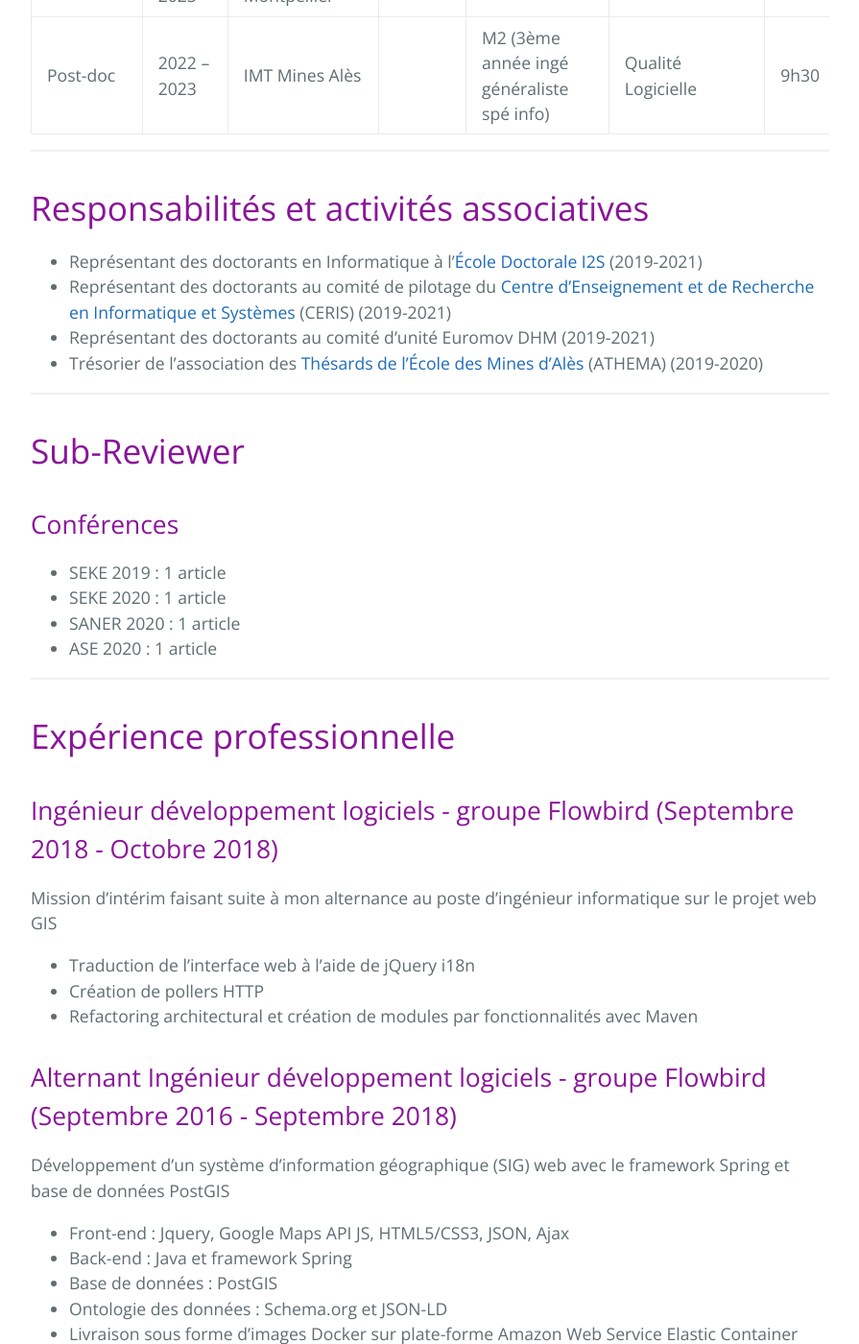
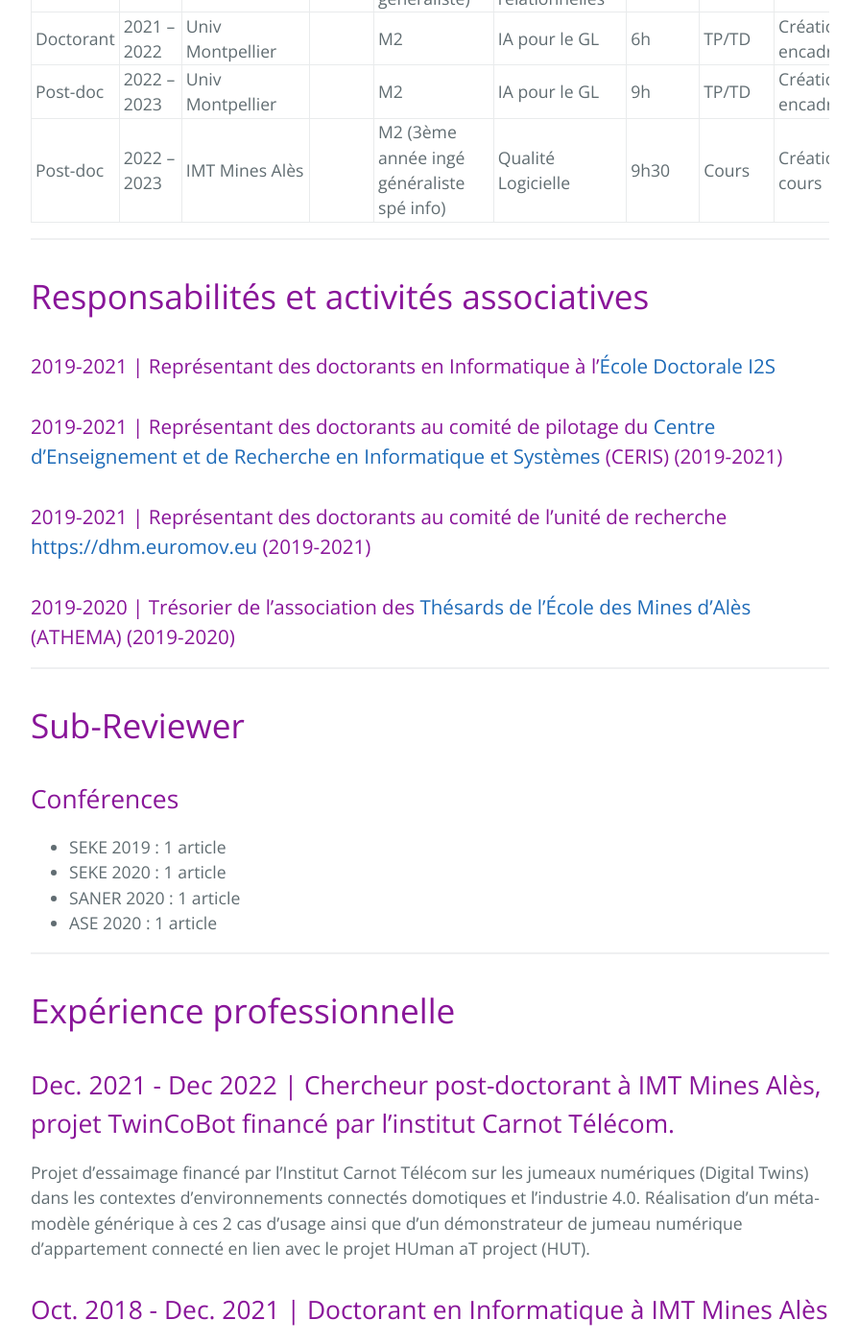
Before and after one commit to qperez/qperez.github.io, a Jekyll site: the page built from index.md, in a window 1280 px wide and 1400 px high, scrolled down 7401 px. Shown: the whole window at 96% size, without its empty margins (192-1087 px from the left). Built offline with Jekyll 4.4.1, drawn with Linux system fonts in a browser that asks for light colours; some of the changed text lies outside the part shown.

Commit message:
Intermediate CV Update

```diff
--- a/_config.yml
+++ b/_config.yml
@@ -1,4 +1,4 @@
 theme: jekyll-theme-cayman
 title: Quentin Perez
-description: Doctorant en Génie Logiciel - IMT Mines Ales
+description: Post-Doctorant en Génie Logiciel - DiverSE, IRISA, Inria, univ Rennes
 download: False
--- a/_sass/jekyll-theme-cayman.scss
+++ b/_sass/jekyll-theme-cayman.scss
@@ -323,7 +323,7 @@ a {
 
     th,
     td {
-      padding: 0.5rem 1rem;
+      padding: 0.05rem 0.25rem;
       border: 1px solid $table-border-color;
     }
   }
--- a/index.md
+++ b/index.md
@@ -17,7 +17,7 @@ Email : [quentin.perez@inria.fr](mailto:quentin.perez@inria.fr)
 ***
 # Diplômes
 
-## 2021 | Doctorat en Informatique - IMT Mines Alès
+## 2021 | Doctorat en Informatique - : EuroMov Digital Health In Motion, IMT Mines Alès, France
 
 **Sujet : Gestion des contributions architecturales dans les projets logiciels : Métriques, analyses empiriques et apprentissage machine**
 
@@ -57,7 +57,7 @@ Mention : Bien (major de promotion)
 ---
 ## 2015 | DUT Informatique - Université de Franche-Comté - IUT Belfort-Montbéliard
 
-***
+---
 
 # Publications
 
@@ -87,7 +87,17 @@ Vous pouvez aussi retrouver mes publications sur mon [CV HAL](https://cv.archive
 * Quentin Perez, Alexandre Le Borgne, Christelle Urtado, Sylvain Vauttier. Towards Profiling Runtime Architecture Code Contributors in Software Projects. ENASE 2021 - 16th International conference on Evaluation of Novel Approaches to Software Engineering, Apr 2021, Online, United States. (CORE rang B)
 * Quentin Perez, Alexandre Le Borgne, Christelle Urtado, Sylvain Vauttier. An Empirical Study about Software Architecture Configuration Practices with the Java Spring Framework. SEKE: Software Engineering and Knowledge Engineering, Jul 2019, Lisbonne, Portugal. pp.465-468. (CORE rang B)
 
-###
+## Workshop Papers
+
+* Gaëlic Bechu, Antoine Beugnard, Caroline Gl Cao, Quentin Perez, Christelle Urtado, Sylvain Vauttier. A software engineering point of view on digital twin architecture. ETFA 2022 - IEEE 27th International Conference on Emerging Technologies and Factory Automation, Sep 2022, Stuttgart, Germany.
+
+## Conférences Francophones
+
+* Gaëlic Bechu, Antoine Beugnard, Caroline Gl Cao, Quentin Perez, Christelle Urtado, Sylvain Vauttier. Déploiement dirigé par les modèles de jumeaux numériques dans les environnements intelligents. HUT LaConf 2022 - L'interdisciplinarité au service des environnements intelligents, Nov 2022, Montpellier, France.
+
+# Posters
+
+*
 
 ***
 
@@ -95,39 +105,37 @@ Vous pouvez aussi retrouver mes publications sur mon [CV HAL](https://cv.archive
 
 J'ai exercé mes enseignements principalement à l'IMT Mines Alès de 2018 à 2022 mais aussi à l'Université de Montpellier en 2021 et 2022.
 
-| Statut | Année | Établissement | Public | Niveau | Matière | Volume Horaire | Nature | Responsabilités | Supports |
-|--------|-------|---------------|--------|--------|---------|----------------|--------|-----------------|----------|
-  | Doctorant | 2018 – 2019 | IMT Mines Alès |   | L3 (1ère année ingé généraliste) | Algorithmique et POO (Java) | 13h | TP/TD | Encadrement |   |
- | Doctorant | 2018 – 2019 | IMT Mines Alès | INFRES | L3 (1ère année ingé par apprentissage info) | Approche objets (UML) | 15h | TP/TD | Encadrement |   |
- | Doctorant | 2018 – 2019 | IMT Mines Alès |   | M1 (2ème année ingé généraliste spé info) | Projet GL | 16h | TP/TD | Encadrement |   |
- | Doctorant | 2018 – 2019 | IMT Mines Alès |   | M2 (3ème année ingé généraliste spé info) | Étude Technique | 10h | Projet étudiant | Encadrement |   |
- | Doctorant | 2018 – 2019 | IMT Mines Alès |   | M1 (2ème année ingé généraliste spé info) | Mission R&D | 20h | Projet étudiant | Encadrement |   |
- | Doctorant | 2019 – 2020 | IMT Mines Alès |   | M1 (2ème année ingé généraliste spé info) | Programmation Orientée Objet | 8h | TP/TD | Encadrement |   |
- | Doctorant | 2019 – 2020 | IMT Mines Alès |   | M2 (3ème année ingé généraliste spé info) | Qualité Logicielle | 6h30 | Cours | Création de cours | https://www.slideshare.net/secret/GUfJLao8HZXZHk |
- | Doctorant | 2019 – 2020 | IMT Mines Alès |   | M2 (3ème année ingé généraliste spé info) | Bonnes pratiques logicielles | 10h | TP/TD | Encadrement |   |
- | Doctorant | 2019 – 2020 | IMT Mines Alès |   | M1 (2ème année ingé généraliste spé info) | Projet GL | 16h | TP/TD | Encadrement |   |
- | Doctorant | 2019 – 2020 | IMT Mines Alès |   | L3 (1ère année ingé généraliste) | Base de données relationnelles | 14h | TP/TD | Encadrement |   |
- | Doctorant | 2019 – 2020 | IMT Mines Alès | INFRES | L3 (1ère année ingé par apprentissage info) | Approche objets (UML) | 15h | TP/TD | Encadrement |   |
- | Doctorant | 2019 – 2020 | IMT Mines Alès | INFRES | L3 (1ère année ingé par apprentissage info) | Langages objets (Java) | 11h | TP/TD | Encadrement |   |
- | Doctorant | 2020 – 2021 | IMT Mines Alès |   | L3 (1ère année ingé généraliste) | Base de données relationnelles | 14h | TP/TD | Encadrement |   |
- | Doctorant | 2020 – 2021 | IMT Mines Alès | INFRES | L3 (1ère année ingé par apprentissage info) | Approche objets (UML) | 15h | TP/TD | Encadrement |   |
- | Doctorant | 2020 – 2021 | IMT Mines Alès | INFRES | L3 (1ère année ingé par apprentissage info) | Langages objets (Java) | 11h | TP/TD | Encadrement |   |
- | Doctorant | 2020 – 2021 | IMT Mines Alès |   | M2 (3ème année ingé généraliste spé info) | Qualité Logicielle | 6h30 | Cours | Création de cours | https://www.slideshare.net/secret/GUfJLao8HZXZHk |
- | Doctorant | 2020 – 2021 | IMT Mines Alès |   | M1 (2ème année ingé généraliste spé info) | Mission R&D | 20h | Projet étudiant | Encadrement |   |
- | Doctorant | 2021 – 2022 | IMT Mines Alès |   | L3 (1ère année ingé généraliste) | Base de données relationnelles | 14h | TP/TD | Encadrement |   |
- | Doctorant | 2021 – 2022 | Univ Montpellier |   | M2 | IA pour le GL | 6h | TP/TD | Création TP et encadrement | https://github.com/qperez/TP-Master-MTP-GL-IA4GL/ |
- | Post-doc | 2022 – 2023 | Univ Montpellier |   | M2 | IA pour le GL | 9h | TP/TD | Création TP et encadrement |   |
- | Post-doc | 2022 – 2023 | IMT Mines Alès |   | M2 (3ème année ingé généraliste spé info) | Qualité Logicielle | 9h30 | Cours | Création de cours |   |
+| Statut    | Année       | Établissement | Public  | Niveau                                      | Matière                        | Volume Horaire  | Nature          | Responsabilités            | Supports |
+|-----------|-------------|---------------|---------|---------------------------------------------|--------------------------------|-----------------|-----------------|----------------------------|----------|
+| Doctorant | 2018 – 2019 | IMT Mines Alès |         | L3 (1ère année ingé généraliste)            | Algorithmique et POO (Java)    | 13h             | TP/TD           | Encadrement                |   |
+ | Doctorant | 2018 – 2019 | IMT Mines Alès | INFRES  | L3 (1ère année ingé par apprentissage info) | Approche objets (UML)          | 15h             | TP/TD           | Encadrement                |   |
+ | Doctorant | 2018 – 2019 | IMT Mines Alès |         | M1 (2ème année ingé généraliste spé info)   | Projet GL                      | 16h             | TP/TD           | Encadrement                |   |
+ | Doctorant | 2018 – 2019 | IMT Mines Alès |         | M2 (3ème année ingé généraliste spé info)   | Étude Technique                | 10h             | Projet étudiant | Encadrement                |   |
+ | Doctorant | 2018 – 2019 | IMT Mines Alès |         | M1 (2ème année ingé généraliste spé info)   | Mission R&D                    | 20h             | Projet étudiant | Encadrement                |   |
+ | Doctorant | 2019 – 2020 | IMT Mines Alès |         | M1 (2ème année ingé généraliste spé info)   | Programmation Orientée Objet   | 8h              | TP/TD           | Encadrement                |   |
+ | Doctorant | 2019 – 2020 | IMT Mines Alès |         | M2 (3ème année ingé généraliste spé info)   | Qualité Logicielle             | 6h30            | Cours           | Création de cours          | https://www.slideshare.net/secret/GUfJLao8HZXZHk |
+ | Doctorant | 2019 – 2020 | IMT Mines Alès |         | M2 (3ème année ingé généraliste spé info)   | Bonnes pratiques logicielles   | 10h             | TP/TD           | Encadrement                |   |
+ | Doctorant | 2019 – 2020 | IMT Mines Alès |         | M1 (2ème année ingé généraliste spé info)   | Projet GL                      | 16h             | TP/TD           | Encadrement                |   |
+ | Doctorant | 2019 – 2020 | IMT Mines Alès |         | L3 (1ère année ingé généraliste)            | Base de données relationnelles | 14h             | TP/TD           | Encadrement                |   |
+ | Doctorant | 2019 – 2020 | IMT Mines Alès | INFRES  | L3 (1ère année ingé par apprentissage info) | Approche objets (UML)          | 15h             | TP/TD           | Encadrement                |   |
+ | Doctorant | 2019 – 2020 | IMT Mines Alès | INFRES  | L3 (1ère année ingé par apprentissage info) | Langages objets (Java)         | 11h             | TP/TD           | Encadrement                |   |
+ | Doctorant | 2020 – 2021 | IMT Mines Alès |         | L3 (1ère année ingé généraliste)            | Base de données relationnelles | 14h             | TP/TD           | Encadrement                |   |
+ | Doctorant | 2020 – 2021 | IMT Mines Alès | INFRES  | L3 (1ère année ingé par apprentissage info) | Approche objets (UML)          | 15h             | TP/TD           | Encadrement                |   |
+ | Doctorant | 2020 – 2021 | IMT Mines Alès | INFRES  | L3 (1ère année ingé par apprentissage info) | Langages objets (Java)         | 11h             | TP/TD           | Encadrement                |   |
+ | Doctorant | 2020 – 2021 | IMT Mines Alès |         | M2 (3ème année ingé généraliste spé info)   | Qualité Logicielle             | 6h30            | Cours           | Création de cours          | https://www.slideshare.net/secret/GUfJLao8HZXZHk |
+ | Doctorant | 2020 – 2021 | IMT Mines Alès |         | M1 (2ème année ingé généraliste spé info)   | Mission R&D                    | 20h             | Projet étudiant | Encadrement                |   |
+ | Doctorant | 2021 – 2022 | IMT Mines Alès |         | L3 (1ère année ingé généraliste)            | Base de données relationnelles | 14h             | TP/TD           | Encadrement                |   |
+ | Doctorant | 2021 – 2022 | Univ Montpellier |         | M2                                          | IA pour le GL                  | 6h              | TP/TD           | Création TP et encadrement | https://github.com/qperez/TP-Master-MTP-GL-IA4GL/ |
+ | Post-doc  | 2022 – 2023 | Univ Montpellier |         | M2                                          | IA pour le GL                  | 9h              | TP/TD           | Création TP et encadrement |   |
+ | Post-doc  | 2022 – 2023 | IMT Mines Alès |         | M2 (3ème année ingé généraliste spé info)   | Qualité Logicielle             | 9h30            | Cours           | Création de cours          |   |
 
+---
 
-
-
-***
 # Responsabilités et activités associatives
-* Représentant des doctorants en Informatique à l'[École Doctorale I2S](https://edi2s.umontpellier.fr/) (2019-2021)
-* Représentant des doctorants au comité de pilotage du [Centre d’Enseignement et de Recherche en Informatique et Systèmes](https://www.mines-ales.fr/ecole/imt-mines-ales/les-centres-de-recherche-et-denseignement/ceris) (CERIS) (2019-2021)
-* Représentant des doctorants au comité d'unité Euromov DHM (2019-2021)
-* Trésorier de l'association des [Thésards de l'École des Mines d'Alès](https://www.linkedin.com/in/athema-mines-al%C3%A8s-13b2a113b/) (ATHEMA) (2019-2020)
+### 2019-2021 | Représentant des doctorants en Informatique à l'[École Doctorale I2S](https://edi2s.umontpellier.fr/)
+### 2019-2021 | Représentant des doctorants au comité de pilotage du [Centre d’Enseignement et de Recherche en Informatique et Systèmes](https://www.mines-ales.fr/ecole/imt-mines-ales/les-centres-de-recherche-et-denseignement/ceris) (CERIS) (2019-2021)
+### 2019-2021 | Représentant des doctorants au comité de l'unité de recherche [https://dhm.euromov.eu](Euromov DHM) (2019-2021)
+### 2019-2020 | Trésorier de l'association des [Thésards de l'École des Mines d'Alès](https://www.linkedin.com/in/athema-mines-al%C3%A8s-13b2a113b/) (ATHEMA) (2019-2020)
 
 ***
 # Sub-Reviewer
@@ -142,16 +150,22 @@ J'ai exercé mes enseignements principalement à l'IMT Mines Alès de 2018 à 20
 
 # Expérience professionnelle
 
-## Ingénieur développement logiciels - groupe Flowbird (Septembre 2018 - Octobre 2018)
+## Dec. 2021 - Dec 2022 | Chercheur post-doctorant à IMT Mines Alès, projet TwinCoBot financé par l'institut Carnot Télécom.
+
+Projet d'essaimage financé par l'Institut Carnot Télécom sur les jumeaux numériques (Digital Twins) dans les contextes d'environnements connectés domotiques et l'industrie 4.0. Réalisation d'un méta-modèle générique à ces 2 cas d'usage ainsi que d'un démonstrateur de jumeau numérique d'appartement connecté en lien avec le projet HUman aT project (HUT).
+
+## Oct. 2018 - Dec. 2021 | Doctorant en Informatique à IMT Mines Alès
+
+## Sept. 2018 - Oct. 2018 | Ingénieur développement logiciels - groupe Flowbird
 
 Mission d'intérim faisant suite à mon alternance au poste d'ingénieur informatique sur le projet web GIS
 * Traduction de l'interface web à l'aide de jQuery i18n
 * Création de pollers HTTP
 * Refactoring architectural et création de modules par fonctionnalités avec Maven
 
-## Alternant Ingénieur développement logiciels - groupe Flowbird (Septembre 2016 - Septembre 2018)
+##  Sept. 2016 - Sept. 2018 | Alternant Ingénieur développement logiciels - groupe Flowbird
 
-Développement d'un système d'information géographique (SIG) web avec le framework Spring et base de données PostGIS
+Développement d'un système d'information géographique (SIG) web from Scratch avec le framework Spring et base de données PostGIS
 * Front-end : Jquery, Google Maps API JS, HTML5/CSS3, JSON, Ajax
 * Back-end : Java et framework Spring
 * Base de données : PostGIS
```
